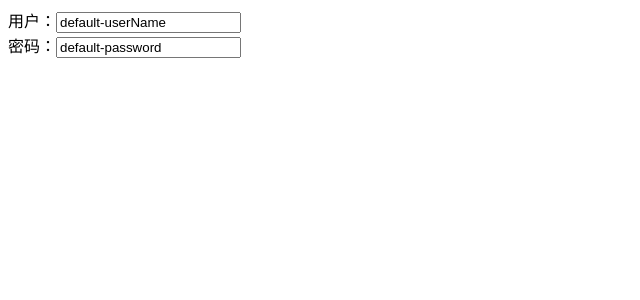
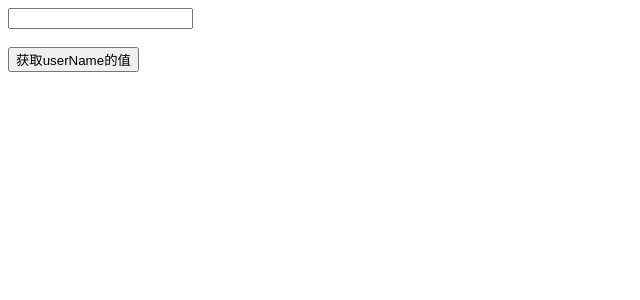
Before and after one commit to icebluesky2666/learn-coderwhy-react, a React (Create React App) app in the folder 06-learn-component/: page / in a window 1280 px wide. Shown: the top 300 px of the page, without its empty margins (0-640 px from the left). Built offline with nearby package versions, Linux system fonts and the light colour scheme.

Commit message:
feat: 非受控组件的基本演练

```diff
--- /dev/null
+++ b/06-learn-component/src/10-受控组件和非受控组件/04-非受控组件.js
@@ -0,0 +1,27 @@
+import React, { PureComponent, createRef } from 'react'
+
+export default class App extends PureComponent {
+  constructor(props) {
+    super(props)
+    this.userNameRef = createRef()
+    // this.state = {
+    // }
+  }
+
+  render() {
+    return (
+      <div>
+        <input type="text" ref={this.userNameRef} />
+        <br />
+        <br />
+        <button onClick={() => this.handleClick()}>获取userName的值</button>
+      </div>
+    )
+  }
+
+  handleClick() {
+    const userName = this.userNameRef.current.value
+    console.log(userName)
+    alert(userName)
+  }
+}
--- a/06-learn-component/src/index.js
+++ b/06-learn-component/src/index.js
@@ -24,6 +24,7 @@ import ReactDOM from 'react-dom'
 // import App from './09-知识补充/02-refs-使用'
 // import App from './10-受控组件和非受控组件/01-受控组件的基本演练'
 // import App from './10-受控组件和非受控组件/02-受控组件-selected'
-import App from './10-受控组件和非受控组件/03-受控组件-多输入'
+// import App from './10-受控组件和非受控组件/03-受控组件-多输入'
+import App from './10-受控组件和非受控组件/04-非受控组件'
 
 ReactDOM.render(<App />, document.querySelector('#root'))
```
Also changed, not shown: 1 other file (tests, documents, lock files or other folders).
